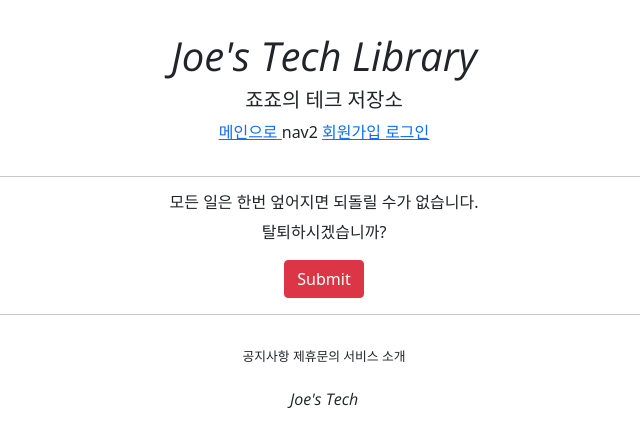
After one commit to JoeUnsung/django_pinterest_app, a Django app: template acountapp/templates/acountapp/delete_user.html in a window 1280 px wide. The commit adds this page. Shown: the top 447 px of the page, without its empty margins (316-956 px from the left). Run offline with Django 3.2, Linux system fonts and the light colour scheme; the template is opened without the code that fills it, so the values that code supplies are empty; some libraries are stand-ins or nearby versions.

Commit message:
feat: 탈퇴 구현

```diff
--- /dev/null
+++ b/acountapp/templates/acountapp/delete_user.html
@@ -0,0 +1,21 @@
+{% extends 'temp_base.html' %}
+{% load bootstrap4 %}
+
+{% block content %}
+<div style="text-align: center;">
+    <div>
+        <h6>
+            모든 일은 한번 엎어지면 되돌릴 수가 없습니다.
+        </h6>
+        탈퇴하시겠습니까?
+    </div>
+
+    <div style="max-width: 600px;
+                margin: 1rem auto;">
+        <form action="{% url 'accountapp:delete_user' pk=user.pk %}" method="POST">
+            {% csrf_token %}
+            <input type="submit" class="btn btn-danger">
+        </form>
+    </div>
+</div>
+{% endblock %}
--- a/acountapp/templates/head.html
+++ b/acountapp/templates/head.html
@@ -2,7 +2,7 @@
 
 <head>
     <meta charset="UTF-8">
-    <b><title>StarBucks Reserve</title></b>
+    <b><title>Joe's 개발 라이브러리</title></b>
 
     <!--Bootstrap URL-->
     <link href="https://cdn.jsdelivr.net/npm/bootstrap@5.0.2/dist/css/bootstrap.min.css"
--- a/acountapp/templates/temp_header.html
+++ b/acountapp/templates/temp_header.html
@@ -2,7 +2,8 @@
 
 <div class="site_header_logo">
     <div class="site_logo">
-        <h1> Starbucks Reserve Blog </h1>
+        <h1> Joe's Tech Library </h1>
+        <h5> 죠죠의 테크 저장소</h5>
     </div>
     <div>
         <a href="{% url 'accountapp:main_view' %}">
--- a/acountapp/urls.py
+++ b/acountapp/urls.py
@@ -1,7 +1,8 @@
 from django.contrib.auth.views import LoginView, LogoutView
 from django.urls import path
 
-from acountapp.views import mainView, AccountCreateView, AccountLoginView, AccountProfileView, AccountUpdateView
+from acountapp.views import mainView, AccountCreateView, AccountLoginView, AccountProfileView, AccountUpdateView, \
+    AccountDeleteView
 
 app_name = 'accountapp'
 
@@ -15,5 +16,5 @@ urlpatterns = [
 
     path('profile/<int:pk>', AccountProfileView.as_view(), name='profile'),
     path('update/<int:pk>', AccountUpdateView.as_view(), name='update_user'),
-
+    path('delete/<int:pk>', AccountDeleteView.as_view(), name='delete_user'),
 ]
```
Also changed, not shown: acountapp/templates/acountapp/profile.html (+7 -0 lines), acountapp/views.py (+6 -1 lines).
